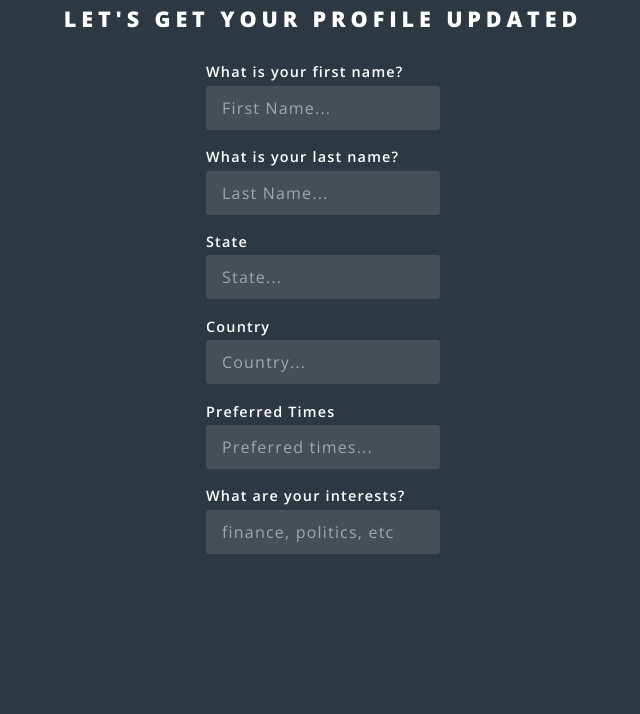
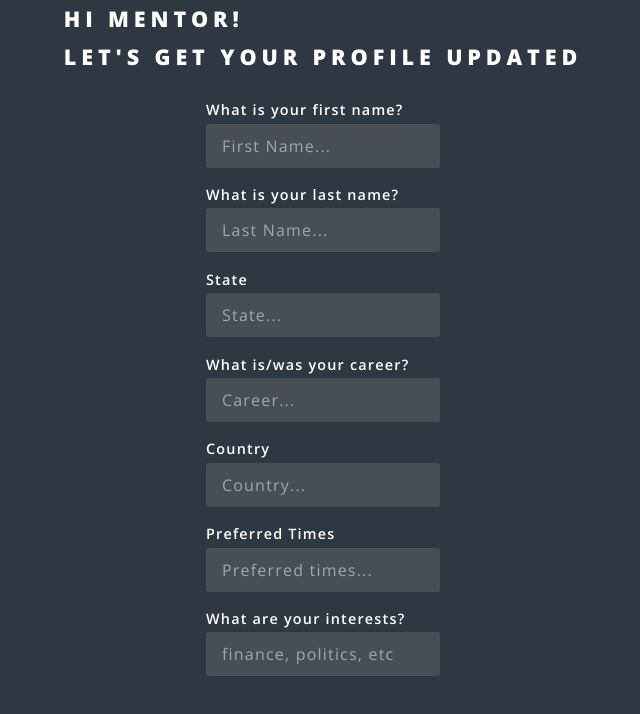
Before and after one commit to LS-School-in-the-Clouds/front-end, a React (Create React App) app: page / in a window 1280 px wide. Shown: the top 714 px of the page, without its empty margins (93-733 px from the left). Built offline with nearby package versions, Linux system fonts and the light colour scheme.

Commit message:
Completed Mentor onboarding page

```diff
--- a/src/App.js
+++ b/src/App.js
@@ -12,14 +12,14 @@ import Register from "./components/Landing/Register/Register";
 import Dashboard from "./components/Dashboard/boards/Dashboard";
 import PrivateRoute from "./utils/hooks/PrivateRoute";
 
-import StudentOnboarding from './components/Onboarding/StudentOnb.js'
+import MentorOnboarding from './components/Onboarding/MentorOnb.js'
 
 const App = () => {
   return (
     <>
     <Router>
       <Switch>
-        <Route exact path="/" component={StudentOnboarding}/>
+        <Route exact path="/" component={MentorOnboarding}/>
         <Route path="/login" component={Login}/>
         <Route path="/register" component={Register}/>
         <PrivateRoute path="/dash" component={Dashboard}/>
--- /dev/null
+++ b/src/components/Onboarding/MentorOnb.js
@@ -0,0 +1,81 @@
+import React from 'react'
+import styled from 'styled-components'
+
+function MentorOnboarding() {
+    return (
+        <div>
+            <div>
+                <Form>
+                    <h2>Hi Mentor! <br/> Let's get your profile updated</h2>
+                    <label>What is your first name?
+                        <input
+                            name="firstName"
+                            type="text"
+                            placeholder="First Name..."
+                            value=""
+                        />
+                    </label>
+                    <label> What is your last name?
+                        <input
+                            name="lastName"
+                            type="text"
+                            placeholder="Last Name..."
+                            value=""
+                        />
+                    </label>
+                    <label> State
+                        <input
+                            name="state"
+                            type="text"
+                            placeholder="State..."
+                            value=""
+                        />
+                    </label>
+                    <label>What is/was your career?
+                        <input
+                            name="career"
+                            type="text"
+                            placeholder="Career..."
+                            value=""
+                        />
+                    </label>
+                    <label>Country
+                        <input
+                            name="country"
+                            type="text"
+                            placeholder="Country..."
+                            value=""
+                        />
+                    </label>
+                    <label>Preferred Times
+                        <input
+                            name="times"
+                            type="text"
+                            placeholder="Preferred times..."
+                            value=""
+                    />
+                    </label>
+                    <label>What are your interests?
+                        <input
+                            name=""
+                            type="text"
+                            placeholder="finance, politics, etc"
+                            value=""
+                        />
+                    </label>
+                </Form>
+            </div>
+        </div>
+    )
+}
+
+export default MentorOnboarding;
+
+const Form = styled.form`
+    height: 100%;
+    width: 65%;
+    display: flex;
+    flex-direction: column;
+    align-items: center;
+    justify-content: center;
+`
```
Also changed, not shown: 1 other file (tests, documents, lock files or other folders).
